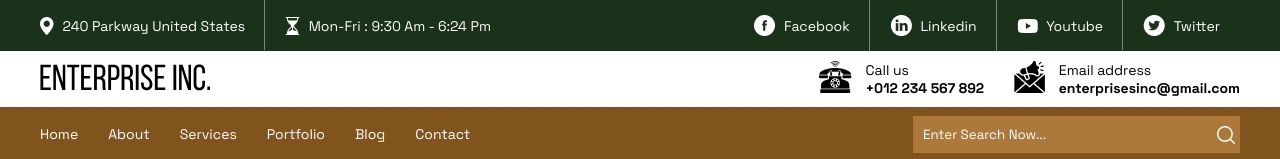
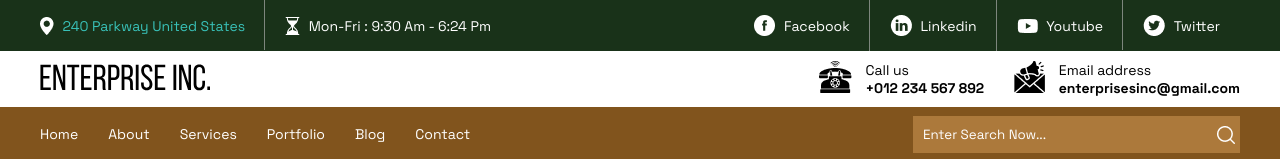
Before and after one commit to Dutta-Sayan/Adv12, a plain HTML site: page index.html in a window 1280 px wide. In both pictures the pointer is over the link "240 Parkway United States". Shown: the top 159 px of the page. Drawn offline with Linux system fonts and the light colour scheme.

Commit message:
Version 2

```diff
--- a/style.css
+++ b/style.css
@@ -204,3 +204,6 @@ h1{
 .feature-items .item:last-child::after{
     border: none;
 }
+a:hover{
+    color: rgb(57, 193, 184);
+}
```
